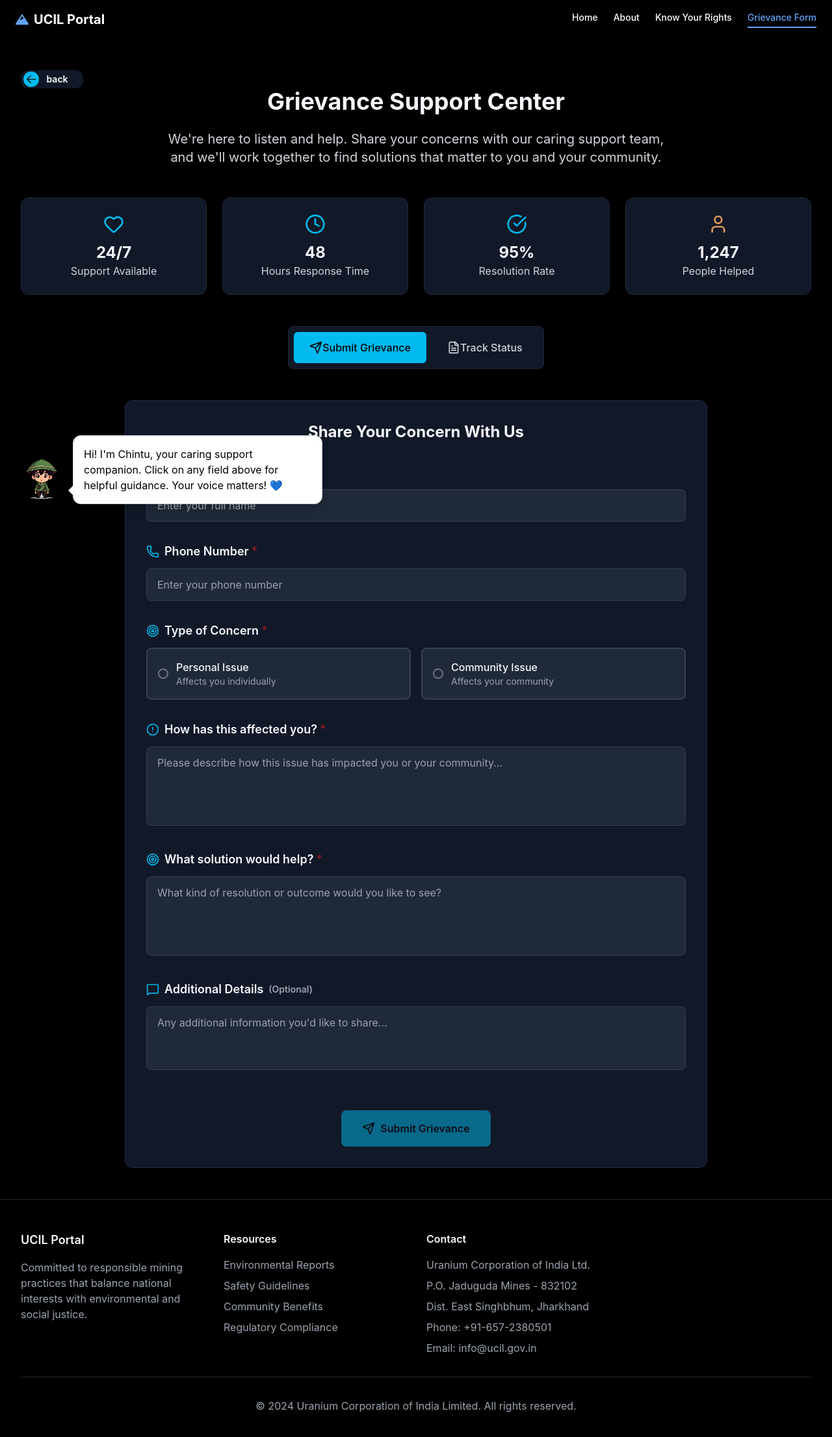
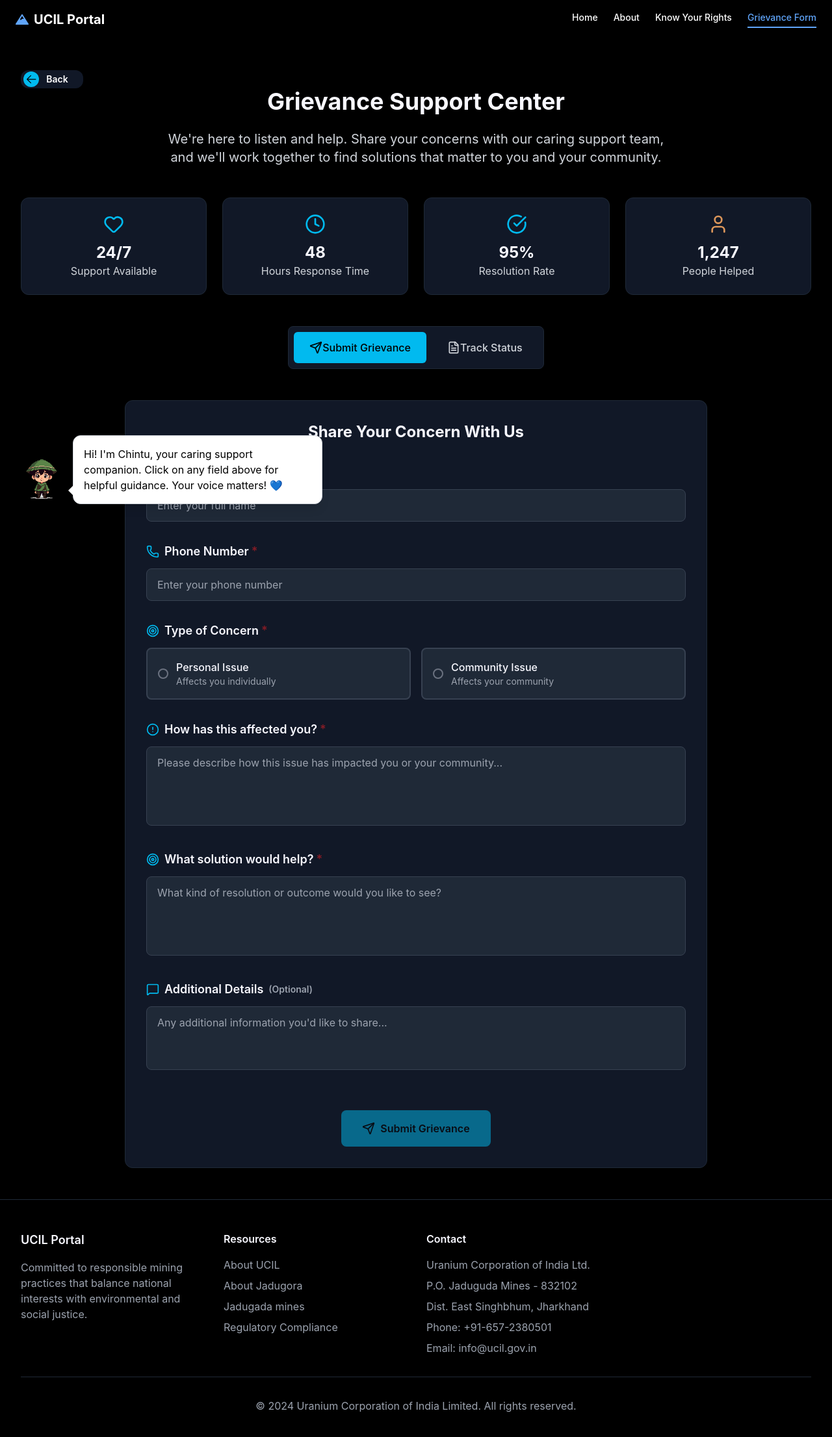
Before and after one commit to Shubham-Khetan-2005/CSI-Project, a React (Create React App) app: page /grievance in a window 1280 px wide. Shown: the top 2212 px of the page at 65% size. Built offline with nearby package versions, Linux system fonts and the light colour scheme.

Commit message:
added links in footer

```diff
--- a/src/common/Components/BackButton.jsx
+++ b/src/common/Components/BackButton.jsx
@@ -33,7 +33,7 @@
     </svg>
   </div>
   <p className="translate-x-2">
-            back
+            Back
     </p>
 </button>
 </>
--- a/src/common/Components/Footer.jsx
+++ b/src/common/Components/Footer.jsx
@@ -6,7 +6,7 @@
         <div className="max-w-7xl mx-auto px-4 sm:px-6 lg:px-8">
           <div className="grid md:grid-cols-4 gap-8">
             <div>
-              <h3 className="text-lg font-semibold mb-4">UCIL Portal</h3>
+              <h3 className="text-lg font-semibold mb-4" ><a href='https://www.ucil.gov.in/'>UCIL Portal</a></h3>
               <p className="text-gray-400">
                 Committed to responsible mining practices that balance national interests with environmental and social justice.
               </p>
@@ -23,9 +23,9 @@
             <div>
               <h4 className="font-semibold mb-4">Resources</h4>
               <ul className="space-y-2 text-gray-400">
-                <li><a href="#" className="hover:text-[#01baef]">Environmental Reports</a></li>
-                <li><a href="#" className="hover:text-[#01baef]">Safety Guidelines</a></li>
-                <li><a href="#" className="hover:text-[#01baef]">Community Benefits</a></li>
+                <li><a href="https://en.m.wikipedia.org/wiki/Uranium_Corporation_of_India" className="hover:text-[#01baef]">About UCIL</a></li>
+                <li><a href="https://en.m.wikipedia.org/wiki/Jadugora" className="hover:text-[#01baef]">About Jadugora</a></li>
+                <li><a href="https://en.m.wikipedia.org/wiki/Jaduguda_uranium_mine" className="hover:text-[#01baef]">Jadugada mines</a></li>
                 <li><a href="#" className="hover:text-[#01baef]">Regulatory Compliance</a></li>
               </ul>
             </div>
```
